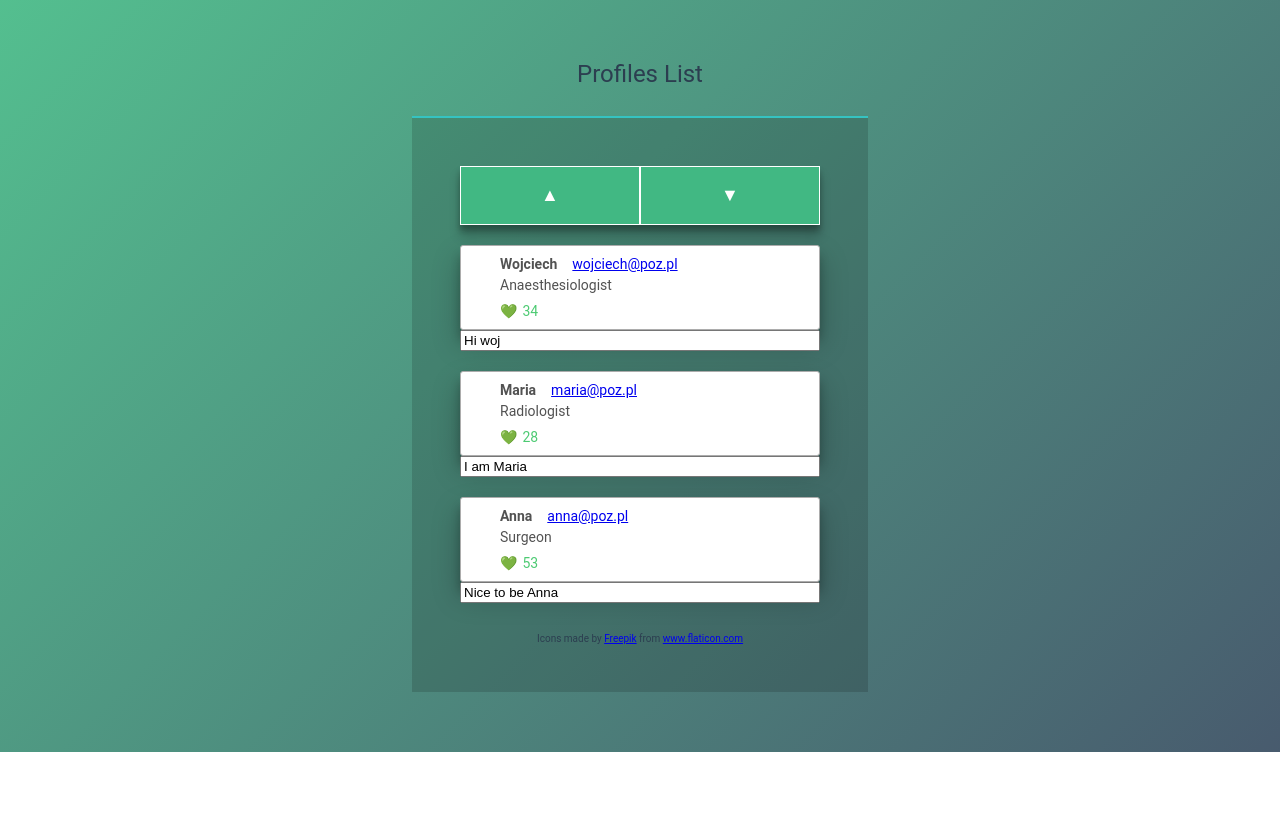
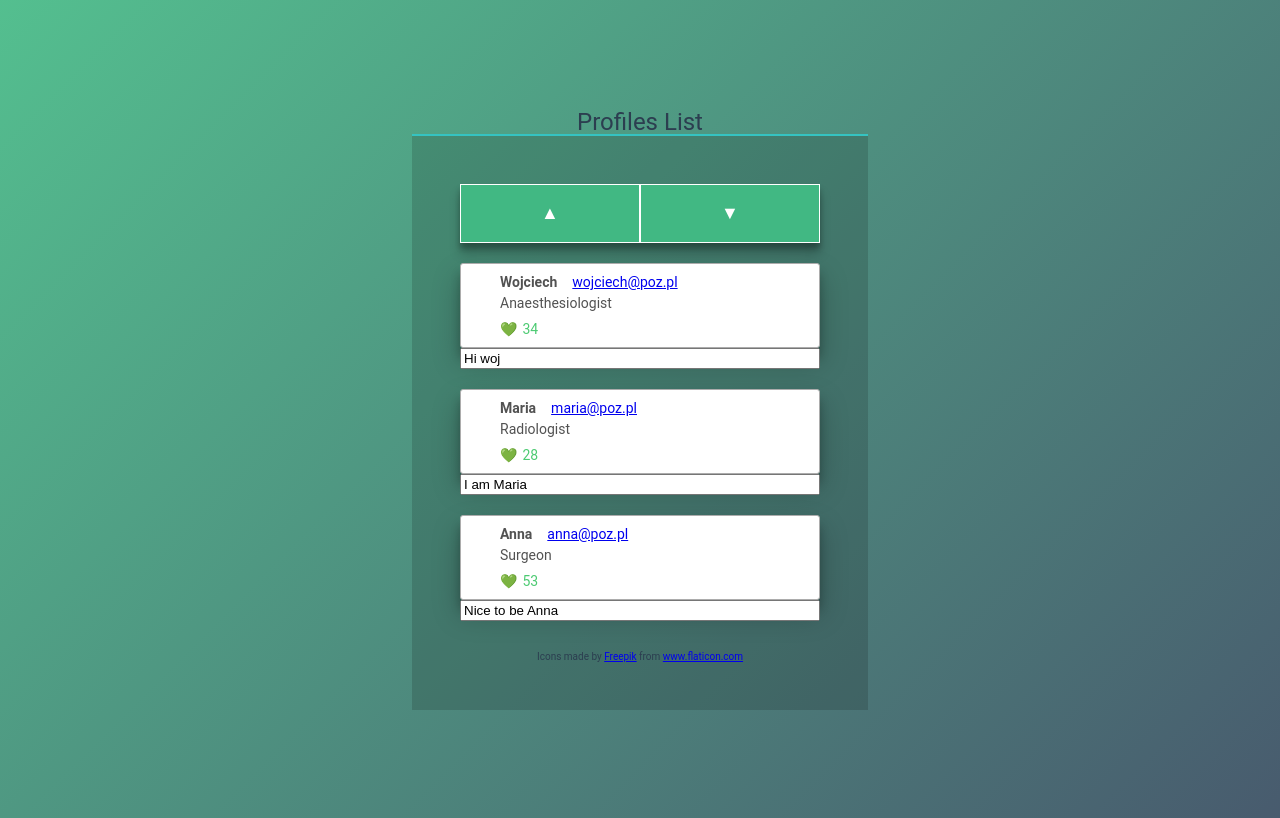
Before and after one commit to glorifiedKing/vue-profiles, a Vue app: page / in a window 1280 px wide. Built offline with nearby package versions, Linux system fonts and the light colour scheme; some icons are missing.

Commit message:
adjusting css

```diff
--- a/src/App.vue
+++ b/src/App.vue
@@ -94,14 +94,14 @@ html, body {
   justify-content: center;
   flex-direction: column;
   position: relative;
-
   background: linear-gradient(
     135deg,
     rgba(65, 184, 131, 0.9),
     rgba(52, 73, 94, 0.9)
   );
-
   font-size: 1.5em;
+  height: 87.3vh;
+  overflow: auto;
 }
 
 button {
@@ -121,7 +121,7 @@ button {
   width: 100%;
   min-width: 300px;
   padding: 2em;
-  margin-top: 30px;
+  /* margin-top: 30px; */
   position: relative;
   background: rgba(0, 0, 0, 0.15);
 }
--- a/src/components/ProfileCard.vue
+++ b/src/components/ProfileCard.vue
@@ -40,6 +40,11 @@ export default {
   },
   data() {
     return {  }
+  },
+  methods: {
+    updateComment(com) {
+      this.profile.comment = com;
+    }
   }
 };
 </script>
```
